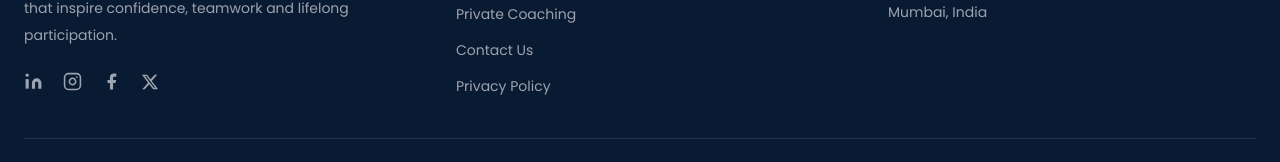
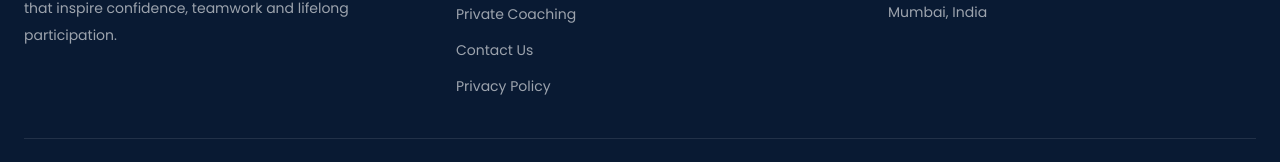
Before and after one commit to Firstmove1/FirstMove-New-Website, a React (Vite) app: page / in a window 1280 px wide. Shown: the part 3870-4032 px from the top of the page. Built offline with nearby package versions, Linux system fonts and the light colour scheme.

Commit message:
Remove social media links from footer

```diff
--- a/src/components/Footer.tsx
+++ b/src/components/Footer.tsx
@@ -1,11 +1,5 @@
 
 import React from 'react';
-import {
-  LinkedInIcon,
-  InstagramIcon,
-  FacebookIcon,
-  TwitterXIcon,
-} from './SocialIcons';
 
 const quickLinks = [
   { label: 'Home', href: `${import.meta.env.BASE_URL}#home` },
@@ -37,40 +31,6 @@ const Footer: React.FC = () => {
               structured programmes and experiences that inspire confidence,
               teamwork and lifelong participation.
             </p>
-
-            <div className="flex items-center gap-5 mt-6">
-              <a
-                href="#"
-                aria-label="LinkedIn"
-                className="text-white/60 hover:text-brand-orange transition-colors"
-              >
-                <LinkedInIcon size={19} />
-              </a>
-
-              <a
-                href="#"
-                aria-label="Instagram"
-                className="text-white/60 hover:text-brand-orange transition-colors"
-              >
-                <InstagramIcon size={19} />
-              </a>
-
-              <a
-                href="#"
-                aria-label="Facebook"
-                className="text-white/60 hover:text-brand-orange transition-colors"
-              >
-                <FacebookIcon size={19} />
-              </a>
-
-              <a
-                href="#"
-                aria-label="Twitter / X"
-                className="text-white/60 hover:text-brand-orange transition-colors"
-              >
-                <TwitterXIcon size={18} />
-              </a>
-            </div>
           </div>
 
           {/* Quick Links */}
```
